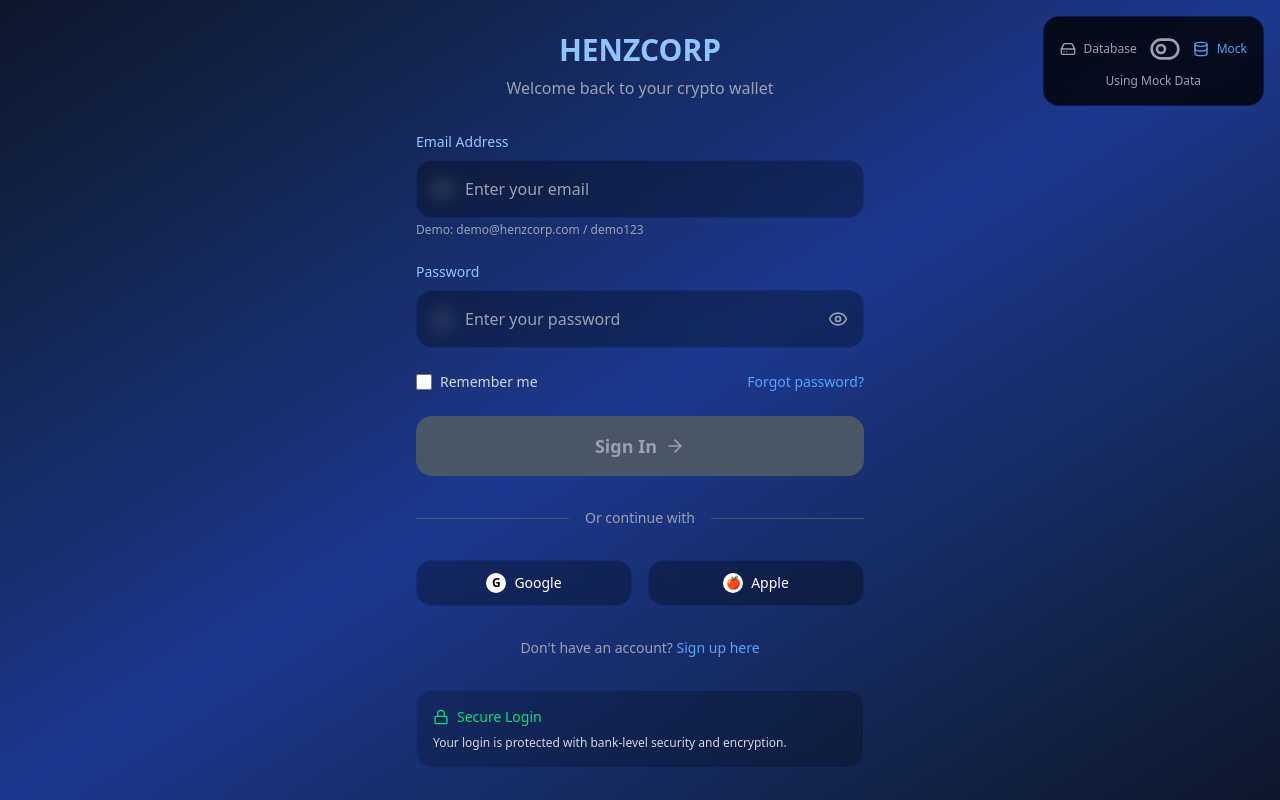
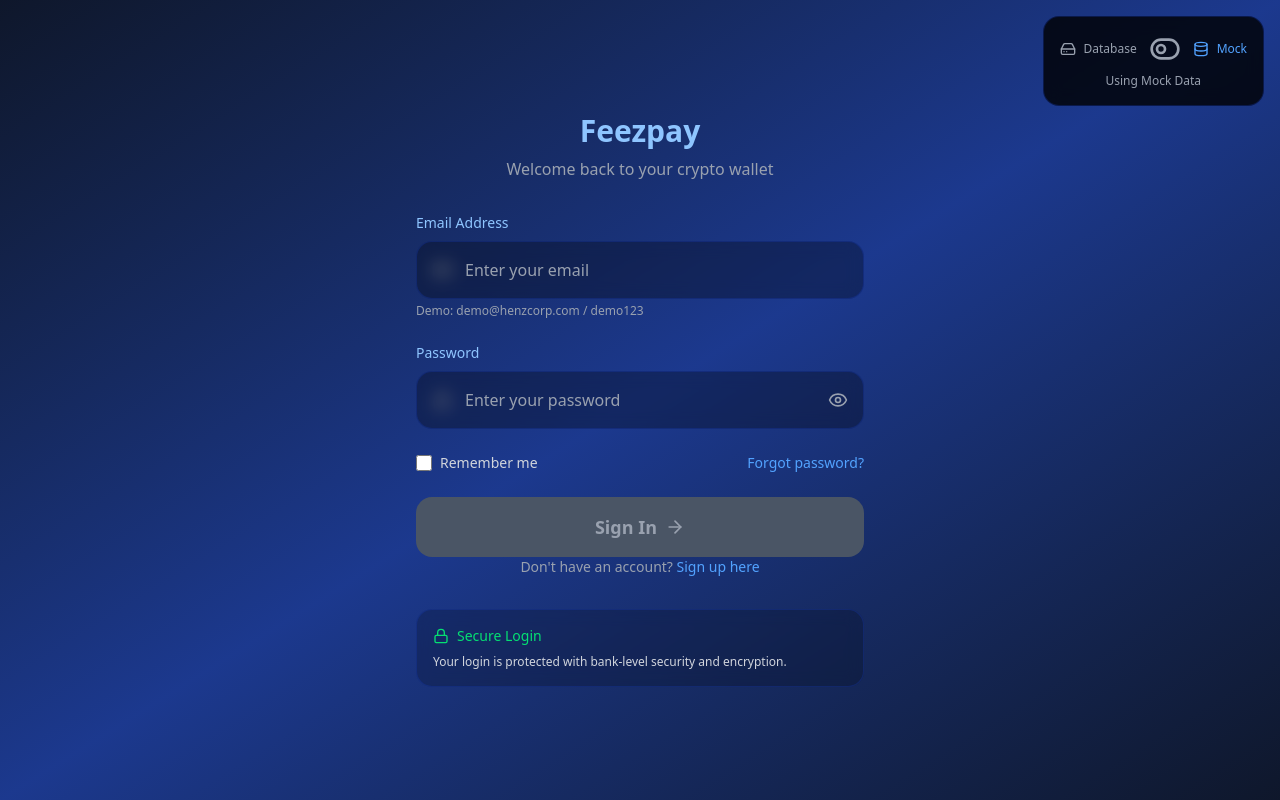
Before and after one commit to KMWISE896/Henzcorp, a React (Vite) app in the folder my-app/: page / in a window 1280 px wide. Built offline with nearby package versions, Linux system fonts and the light colour scheme.

Commit message:
db added

```diff
--- a/my-app/src/App-Database.tsx
+++ b/my-app/src/App-Database.tsx
@@ -69,7 +69,7 @@
       <>
         <SignupScreen
           onSignup={() => {
-            showSuccess('Account Created!', 'Welcome to HenzCorp! Your account has been created successfully.')
+            showSuccess('Account Created!', 'Welcome to Feezpay! Your account has been created successfully.')
           }}
           onSwitchToLogin={() => setShowLogin(true)}
           showAlert={{ showSuccess, showError, showWarning, showInfo }}
--- a/my-app/src/components/LoginScreen.tsx
+++ b/my-app/src/components/LoginScreen.tsx
@@ -53,7 +53,7 @@
       <div className="w-full max-w-md">
         {/* Logo */}
         <div className="text-center mb-8">
-          <h1 className="text-3xl font-bold text-blue-300 mb-2">HENZCORP</h1>
+          <h1 className="text-3xl font-bold text-blue-300 mb-2">Feezpay</h1>
           <p className="text-gray-400">Welcome back to your crypto wallet</p>
         </div>
 
@@ -143,13 +143,16 @@
         </form>
 
         {/* Divider */}
+        {/*
         <div className="flex items-center my-8">
           <div className="flex-1 border-t border-gray-600"></div>
           <span className="px-4 text-gray-400 text-sm">Or continue with</span>
           <div className="flex-1 border-t border-gray-600"></div>
         </div>
+        */}
 
         {/* Social Login */}
+        {/*
         <div className="grid grid-cols-2 gap-4 mb-8">
           <button
             onClick={() => handleSocialLogin('Google')}
@@ -170,6 +173,7 @@
             <span className="text-white text-sm">Apple</span>
           </button>
         </div>
+        */}
 
         {/* Sign Up Link */}
         <div className="text-center">
--- a/my-app/src/lib/database.ts
+++ b/my-app/src/lib/database.ts
@@ -51,7 +51,7 @@
         phone: userData.phone,
         referral_code: generateReferralCode(),
         referred_by: referrerId,
-        verification_status: 'pending'
+        verification_status: 'verified'
       })
 
     if (profileError) throw profileError
```
